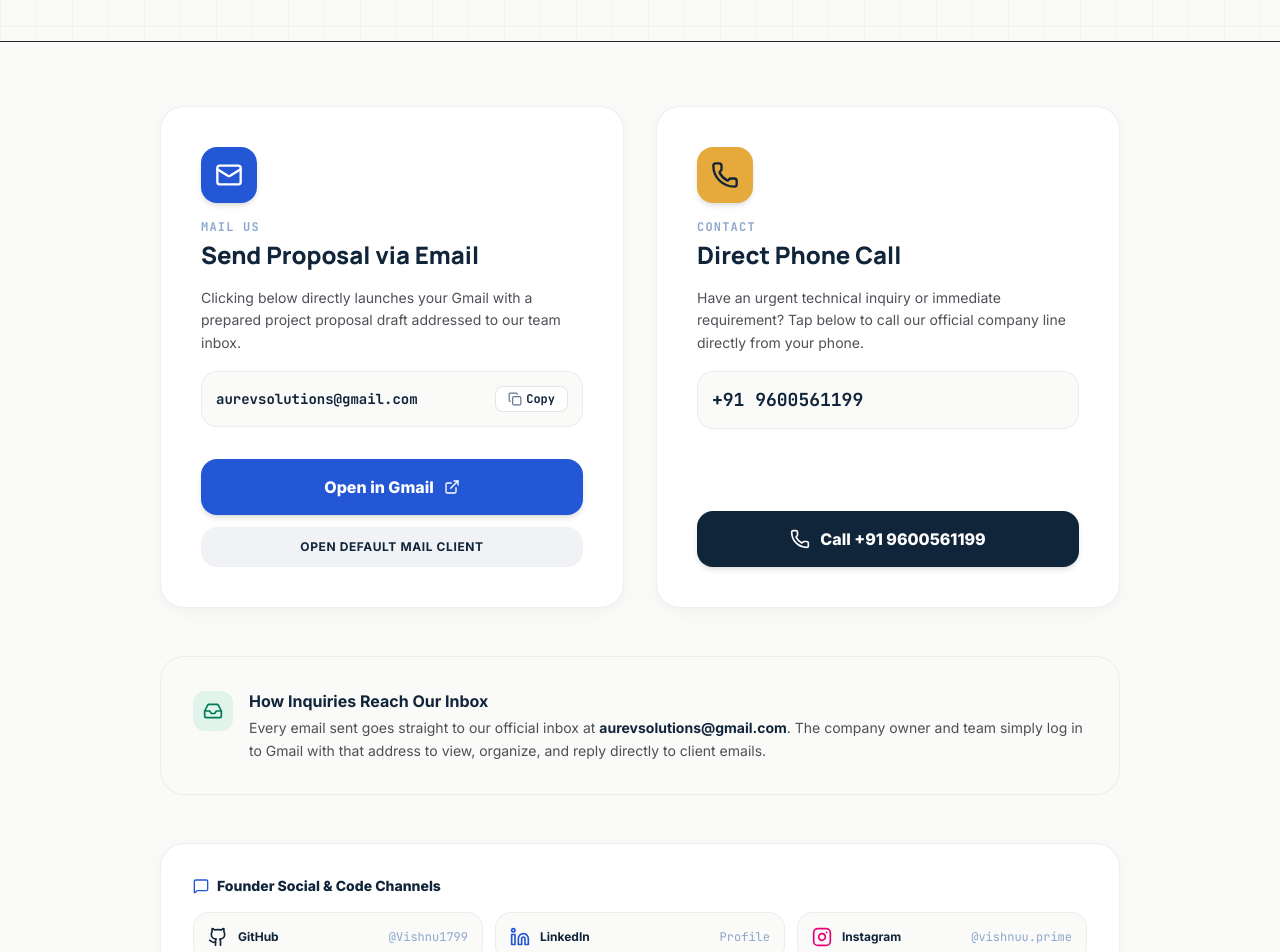
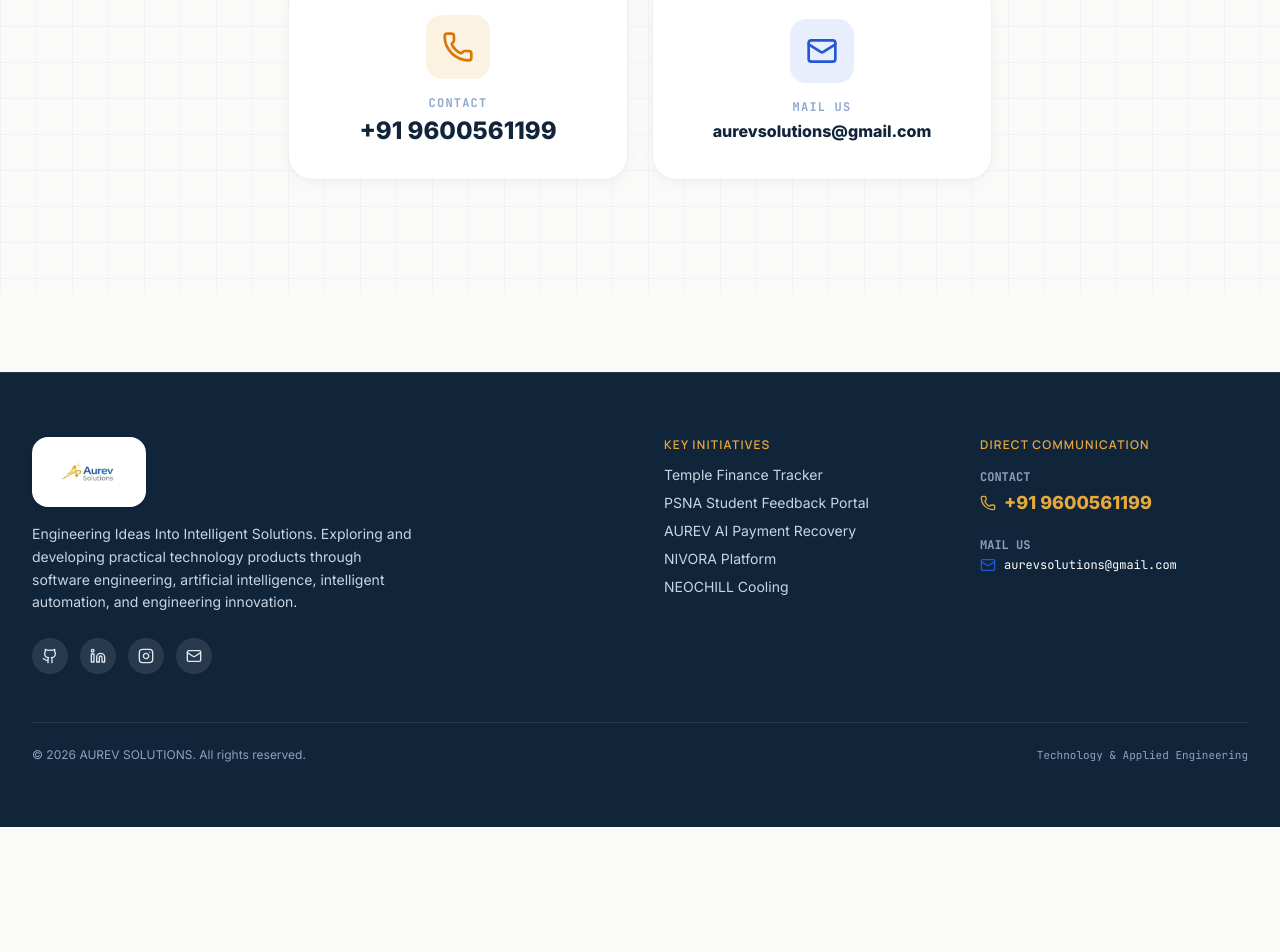
Before and after one commit to Vishnu1799/AUREV-SOLUTIONS, a Next.js app: page /contact in a window 1280 px wide. Shown: the part 316-1268 px from the top of the page. After the commit the page ends 1143 px from the top, so only its background shows below. Built offline with nearby package versions, Linux system fonts and the light colour scheme.

Commit message:
fix: clean contact page with direct phone and mail cards only, simple OUR TEAM header

```diff
--- a/app/contact/page.tsx
+++ b/app/contact/page.tsx
@@ -1,217 +1,68 @@
-"use client";
-
-import { useState } from "react";
 import { Navbar } from "@/components/layout/Navbar";
 import { Footer } from "@/components/layout/Footer";
-import { GithubIcon, LinkedinIcon, InstagramIcon } from "@/components/ui/SocialIcons";
-import { Mail, Phone, Copy, Check, MessageSquare, ExternalLink, Inbox } from "lucide-react";
+import { Mail, Phone } from "lucide-react";
 
 export default function ContactPage() {
-  const [isCopied, setIsCopied] = useState(false);
-
-  const copyEmail = () => {
-    navigator.clipboard.writeText("aurevsolutions@gmail.com");
-    setIsCopied(true);
-    setTimeout(() => setIsCopied(false), 2500);
-  };
-
-  const gmailComposeUrl =
-    "https://mail.google.com/mail/?view=cm&fs=1&to=aurevsolutions@gmail.com&su=Project%20Proposal%20-%20AUREV%20SOLUTIONS&body=Hello%20AUREV%20SOLUTIONS%20Team%2C%0A%0AI%20would%20like%20to%20propose%20a%20project%20collaboration.%0A%0AProject%20Scope%20%2F%20Requirements%3A%0A%0AMy%20Contact%20Details%3A%0AName%3A%0APhone%20Number%3A%0A";
-
   return (
     <div className="min-h-screen flex flex-col bg-[#FAFAF8]">
       <Navbar />
 
-      <main className="flex-1">
-        {/* Header */}
-        <section className="pt-14 pb-12 sm:pt-20 sm:pb-16 bg-blueprint-grid border-b border-[#10243A]/05">
-          <div className="max-w-5xl mx-auto px-4 sm:px-6 lg:px-8 space-y-4 text-center sm:text-left">
-            <h1 className="font-heading text-4xl sm:text-5xl font-extrabold tracking-tight text-[#10243A]">
-              Send Us Your Proposal
+      <main className="flex-1 flex flex-col justify-center py-20 sm:py-28 bg-blueprint-grid">
+        <div className="max-w-3xl mx-auto px-4 sm:px-6 lg:px-8 w-full space-y-12">
+
+          {/* Simple Clean Title */}
+          <div className="text-center space-y-3">
+            <h1 className="font-heading text-4xl sm:text-5xl font-black tracking-tight text-[#10243A]">
+              Contact Us
             </h1>
+          </div>
 
-            <p className="text-base sm:text-lg text-[#20252D]/80 max-w-2xl leading-relaxed">
-              We do not ask you to fill long website forms. Simply send your project brief directly via email to our team at{" "}
-              <strong className="text-[#10243A] font-bold">aurevsolutions@gmail.com</strong> or call us directly.
-            </p>
-          </div>
-        </section>
+          {/* Just the Mail ID and Phone Number */}
+          <div className="grid grid-cols-1 sm:grid-cols-2 gap-6">
 
-        {/* Primary Direct Actions */}
-        <section className="py-16">
-          <div className="max-w-5xl mx-auto px-4 sm:px-6 lg:px-8 space-y-12">
+            {/* Phone Card */}
+            <a
+              href="tel:+919600561199"
+              className="tactile-card rounded-3xl p-8 flex flex-col items-center justify-center text-center space-y-4 hover:border-[#2457D6] hover:shadow-xl transition-all group bg-white border border-[#10243A]/10"
+              aria-label="Call +91 9600561199"
+            >
+              <div className="w-16 h-16 rounded-2xl bg-[#E5A93C]/15 text-[#D97706] flex items-center justify-center group-hover:bg-[#2457D6] group-hover:text-white transition-colors">
+                <Phone className="w-8 h-8" />
+              </div>
+              <div className="space-y-1">
+                <span className="font-mono-tech text-xs uppercase tracking-widest text-[#8DA8CC] font-bold block">
+                  Contact
+                </span>
+                <span className="font-heading text-xl sm:text-2xl font-black text-[#10243A] group-hover:text-[#2457D6] transition-colors block">
+                  +91 9600561199
+                </span>
+              </div>
+            </a>
 
-            {/* Two Primary Action Cards */}
-            <div className="grid grid-cols-1 md:grid-cols-2 gap-8">
-
-              {/* Card 1: Mail Us (Gmail Direct Compose) */}
-              <div className="tactile-card rounded-3xl p-8 sm:p-10 flex flex-col justify-between border-2 border-[#2457D6]/20 shadow-xl bg-white space-y-6">
-                <div className="space-y-4">
-                  <div className="w-14 h-14 rounded-2xl bg-[#2457D6] text-white flex items-center justify-center shadow-md">
-                    <Mail className="w-7 h-7" />
-                  </div>
-
-                  <div>
-                    <span className="font-mono-tech text-xs uppercase tracking-widest text-[#8DA8CC] font-bold block">
-                      Mail Us
-                    </span>
-                    <h2 className="font-heading text-2xl font-black text-[#10243A] mt-1">
-                      Send Proposal via Email
-                    </h2>
-                  </div>
-
-                  <p className="text-sm text-[#20252D]/80 leading-relaxed">
-                    Clicking below directly launches your Gmail with a prepared project proposal draft addressed to our team inbox.
-                  </p>
-
-                  <div className="p-3.5 rounded-2xl bg-[#FAFAF8] border border-black/5 font-mono-tech text-xs sm:text-sm font-bold text-[#10243A] select-all flex items-center justify-between">
-                    <span>aurevsolutions@gmail.com</span>
-                    <button
-                      type="button"
-                      onClick={copyEmail}
-                      className="inline-flex items-center gap-1 px-3 py-1 text-xs font-mono-tech rounded-lg bg-white border border-black/10 hover:bg-[#F0F2F5] transition-colors"
-                      aria-label="Copy email"
-                    >
-                      {isCopied ? (
-                        <>
-                          <Check className="w-3.5 h-3.5 text-emerald-600" />
-                          <span className="text-emerald-700 font-bold">Copied</span>
-                        </>
-                      ) : (
-                        <>
-                          <Copy className="w-3.5 h-3.5 text-slate-500" />
-                          <span>Copy</span>
-                        </>
-                      )}
-                    </button>
-                  </div>
-                </div>
-
-                <div className="space-y-3 pt-2">
-                  <a
-                    href={gmailComposeUrl}
-                    target="_blank"
-                    rel="noopener noreferrer"
-                    className="inline-flex items-center justify-center gap-2.5 w-full py-4 rounded-2xl bg-[#2457D6] hover:bg-[#1A44B0] text-white font-extrabold text-base transition-all shadow-md hover:shadow-xl group"
-                  >
-                    <span>Open in Gmail</span>
-                    <ExternalLink className="w-4 h-4 transition-transform group-hover:translate-x-0.5 group-hover:-translate-y-0.5" />
-                  </a>
-
-                  <a
-                    href="mailto:aurevsolutions@gmail.com?subject=Project%20Proposal%20-%20AUREV%20SOLUTIONS"
-                    className="inline-flex items-center justify-center gap-2 w-full py-3 rounded-2xl bg-[#F0F2F5] hover:bg-black/5 text-[#10243A] font-bold text-xs uppercase tracking-wider transition-colors"
-                  >
-                    <span>Open Default Mail Client</span>
-                  </a>
-                </div>
+            {/* Email Card */}
+            <a
+              href="https://mail.google.com/mail/?view=cm&fs=1&to=aurevsolutions@gmail.com&su=Project%20Proposal%20-%20AUREV%20SOLUTIONS"
+              target="_blank"
+              rel="noopener noreferrer"
+              className="tactile-card rounded-3xl p-8 flex flex-col items-center justify-center text-center space-y-4 hover:border-[#2457D6] hover:shadow-xl transition-all group bg-white border border-[#10243A]/10"
+              aria-label="Email aurevsolutions@gmail.com"
+            >
+              <div className="w-16 h-16 rounded-2xl bg-[#2457D6]/10 text-[#2457D6] flex items-center justify-center group-hover:bg-[#2457D6] group-hover:text-white transition-colors">
+                <Mail className="w-8 h-8" />
               </div>
-
-              {/* Card 2: Contact (Direct Phone Call) */}
-              <div className="tactile-card rounded-3xl p-8 sm:p-10 flex flex-col justify-between border-2 border-[#E5A93C]/30 shadow-xl bg-white space-y-6">
-                <div className="space-y-4">
-                  <div className="w-14 h-14 rounded-2xl bg-[#E5A93C] text-[#10243A] flex items-center justify-center shadow-md">
-                    <Phone className="w-7 h-7" />
-                  </div>
-
-                  <div>
-                    <span className="font-mono-tech text-xs uppercase tracking-widest text-[#8DA8CC] font-bold block">
-                      Contact
-                    </span>
-                    <h2 className="font-heading text-2xl font-black text-[#10243A] mt-1">
-                      Direct Phone Call
-                    </h2>
-                  </div>
-
-                  <p className="text-sm text-[#20252D]/80 leading-relaxed">
-                    Have an urgent technical inquiry or immediate requirement? Tap below to call our official company line directly from your phone.
-                  </p>
-
-                  <div className="p-3.5 rounded-2xl bg-[#FAFAF8] border border-black/5 font-mono-tech text-base sm:text-lg font-black text-[#10243A] select-all">
-                    +91 9600561199
-                  </div>
-                </div>
-
-                <div className="pt-2">
-                  <a
-                    href="tel:+919600561199"
-                    className="inline-flex items-center justify-center gap-2.5 w-full py-4 rounded-2xl bg-[#10243A] hover:bg-[#2457D6] text-white font-extrabold text-base transition-all shadow-md hover:shadow-xl group"
-                  >
-                    <Phone className="w-5 h-5" />
-                    <span>Call +91 9600561199</span>
-                  </a>
-                </div>
+              <div className="space-y-1">
+                <span className="font-mono-tech text-xs uppercase tracking-widest text-[#8DA8CC] font-bold block">
+                  Mail Us
+                </span>
+                <span className="font-heading text-sm sm:text-base font-black text-[#10243A] group-hover:text-[#2457D6] transition-colors break-all block">
+                  aurevsolutions@gmail.com
+                </span>
               </div>
-
-            </div>
-
-            {/* How Proposals Reach the Team (Clear & Transparent) */}
-            <div className="p-6 sm:p-8 rounded-3xl bg-[#FAFAF8] border border-black/5 flex items-start gap-4">
-              <div className="w-10 h-10 rounded-xl bg-emerald-500/10 text-emerald-700 flex items-center justify-center flex-shrink-0 mt-0.5">
-                <Inbox className="w-5 h-5" />
-              </div>
-              <div className="space-y-1 text-xs sm:text-sm text-[#20252D]/80 leading-relaxed">
-                <strong className="block text-[#10243A] font-bold text-sm sm:text-base">
-                  How Inquiries Reach Our Inbox
-                </strong>
-                <p>
-                  Every email sent goes straight to our official inbox at{" "}
-                  <strong className="text-[#10243A]">aurevsolutions@gmail.com</strong>. The company owner and team simply log in to Gmail with that address to view, organize, and reply directly to client emails.
-                </p>
-              </div>
-            </div>
-
-            {/* Social Channels */}
-            <div className="tactile-card rounded-3xl p-6 sm:p-8 bg-white border border-black/5 space-y-4">
-              <div className="flex items-center gap-2 text-sm font-heading font-extrabold text-[#10243A]">
-                <MessageSquare className="w-4 h-4 text-[#2457D6]" />
-                <span>Founder Social & Code Channels</span>
-              </div>
-
-              <div className="grid grid-cols-1 sm:grid-cols-3 gap-3">
-                <a
-                  href="https://github.com/Vishnu1799"
-                  target="_blank"
-                  rel="noopener noreferrer"
-                  className="flex items-center justify-between p-3.5 rounded-2xl bg-[#FAFAF8] hover:bg-[#F0F2F5] transition-colors border border-black/5"
-                >
-                  <div className="flex items-center gap-2.5">
-                    <GithubIcon className="w-5 h-5 text-[#10243A]" />
-                    <span className="font-bold text-xs text-[#10243A]">GitHub</span>
-                  </div>
-                  <span className="font-mono-tech text-xs text-[#8DA8CC]">@Vishnu1799</span>
-                </a>
-
-                <a
-                  href="https://www.linkedin.com/in/vishnu-prashanth-s-576937382/"
-                  target="_blank"
-                  rel="noopener noreferrer"
-                  className="flex items-center justify-between p-3.5 rounded-2xl bg-[#FAFAF8] hover:bg-[#F0F2F5] transition-colors border border-black/5"
-                >
-                  <div className="flex items-center gap-2.5">
-                    <LinkedinIcon className="w-5 h-5 text-[#2457D6]" />
-                    <span className="font-bold text-xs text-[#10243A]">LinkedIn</span>
-                  </div>
-                  <span className="font-mono-tech text-xs text-[#8DA8CC]">Profile</span>
-                </a>
-
-                <a
-                  href="https://www.instagram.com/vishnuu.prime/"
-                  target="_blank"
-                  rel="noopener noreferrer"
-                  className="flex items-center justify-between p-3.5 rounded-2xl bg-[#FAFAF8] hover:bg-[#F0F2F5] transition-colors border border-black/5"
-                >
-                  <div className="flex items-center gap-2.5">
-                    <InstagramIcon className="w-5 h-5 text-pink-600" />
-                    <span className="font-bold text-xs text-[#10243A]">Instagram</span>
-                  </div>
-                  <span className="font-mono-tech text-xs text-[#8DA8CC]">@vishnuu.prime</span>
-                </a>
-              </div>
-            </div>
+            </a>
 
           </div>
-        </section>
+
+        </div>
       </main>
 
       <Footer />
```
Also changed, not shown: app/team/page.tsx (+10 -18 lines).
